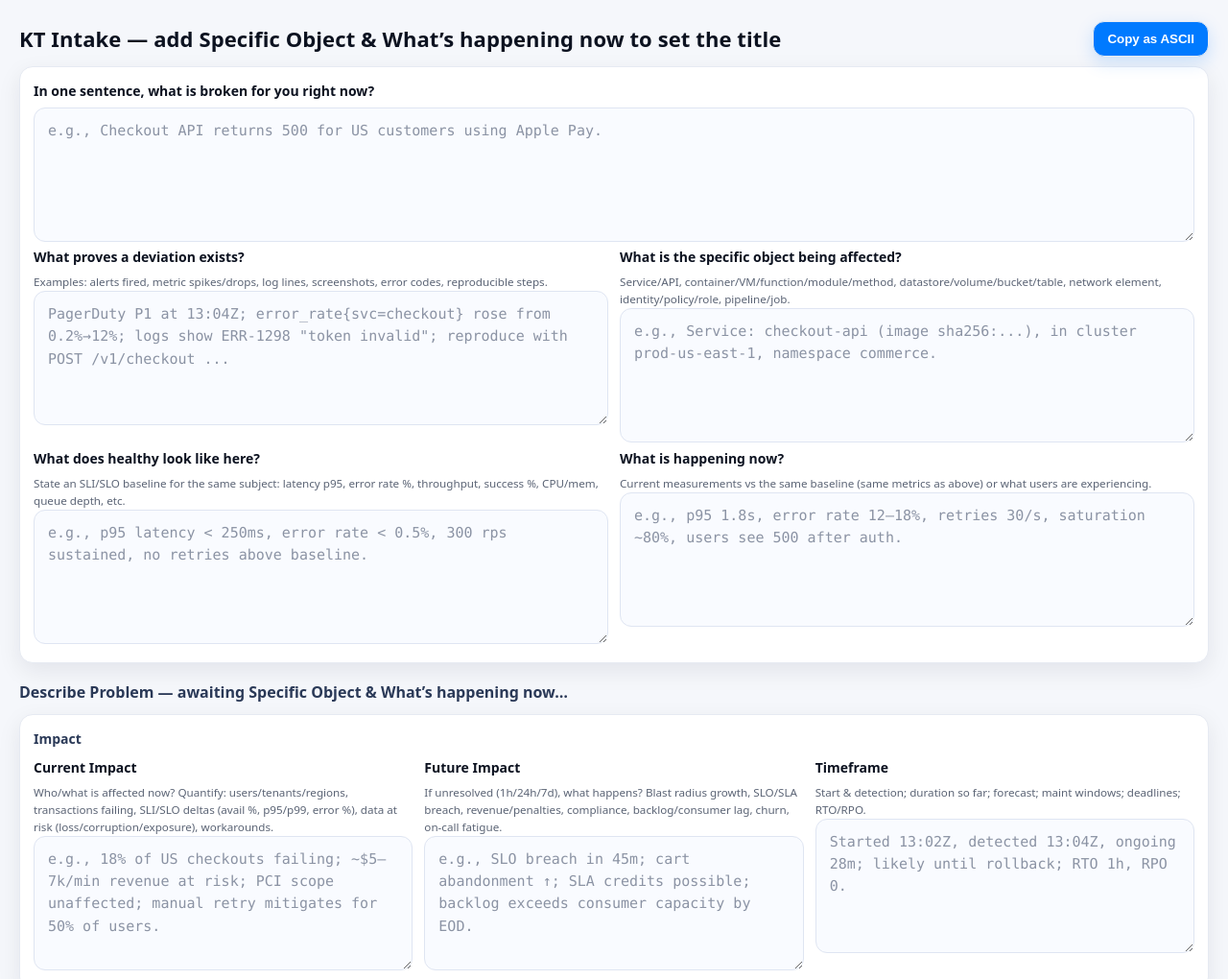
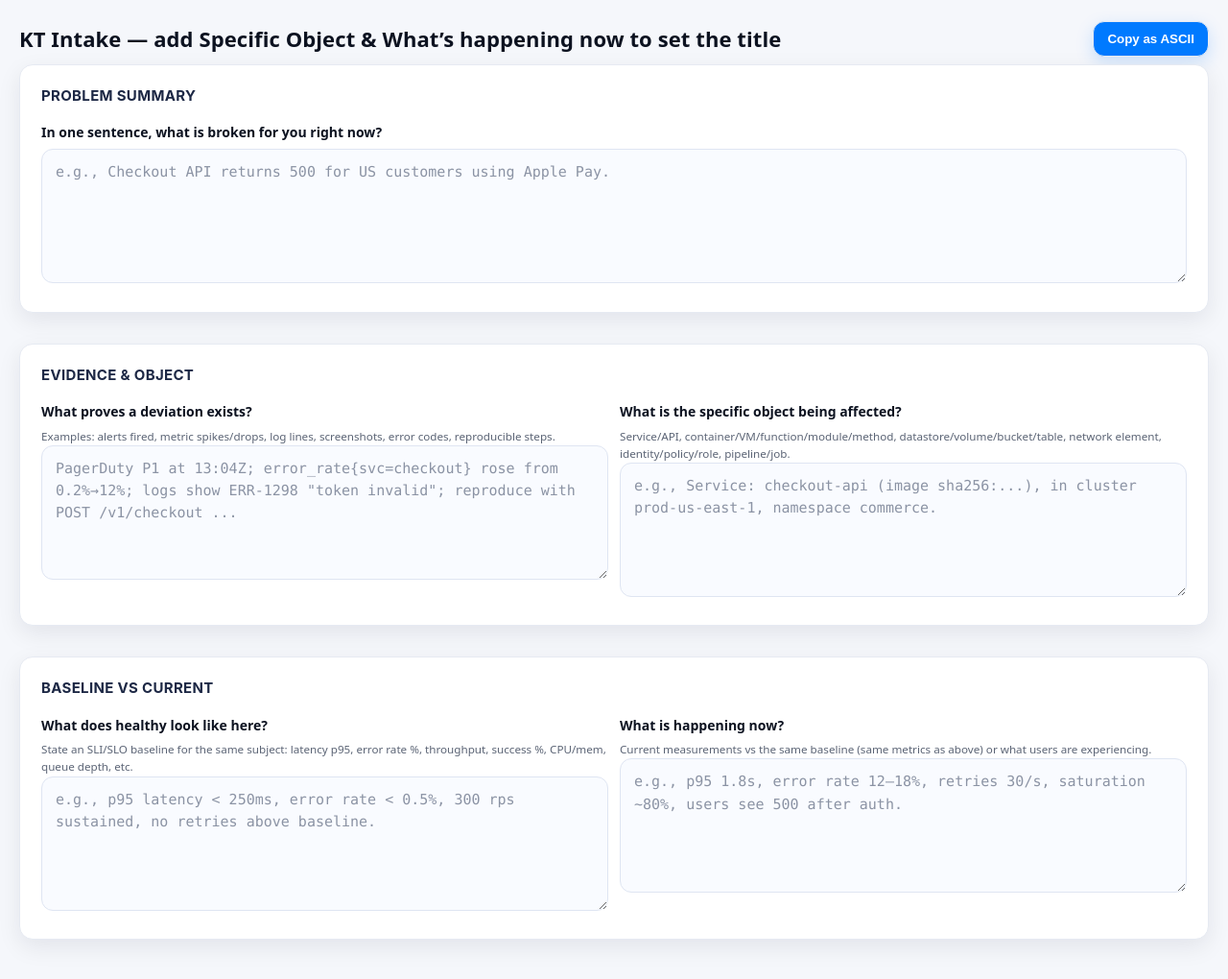
Before and after one commit to MajorIncident/Intake, a plain HTML site: page ktintake.html in a window 1280 px wide. Shown: the top 1020 px of the page at 96% size. Drawn offline with Linux system fonts and the light colour scheme.

Commit message:
Refine preface cards layout

```diff
--- a/ktintake.html
+++ b/ktintake.html
@@ -67,8 +67,14 @@ Anchors present:
 
   .card{
     background:var(--panel); border:1px solid var(--line); border-radius:var(--radius); box-shadow:var(--shadow);
-    padding:14px; margin:10px 0 18px;
+    padding:20px 22px 24px; margin:0 0 32px;
   }
+  .card h3{
+    margin:0 0 16px;
+    font-family:"SF Pro Display","SF Pro Text",-apple-system,system-ui,ui-sans-serif;
+    font-size:15px; font-weight:700; letter-spacing:.32px; text-transform:uppercase; color:#1d2845;
+  }
+  .preface-stack{display:flex; flex-direction:column;}
   .grid{ display:grid; gap:12px; }
   .grid.cols-2{ grid-template-columns:1fr 1fr; }
   .grid.cols-3{ grid-template-columns:1fr 1fr 1fr; }
@@ -144,14 +150,19 @@ Anchors present:
 
   <div class="wrap">
     <!-- [section:preface] start -->
+    <section class="preface-stack">
       <div class="card">
+        <h3>Problem Summary</h3>
         <div class="grid">
           <div class="field">
             <label for="oneLine">In one sentence, what is broken for you right now?</label>
             <textarea id="oneLine" placeholder="e.g., Checkout API returns 500 for US customers using Apple Pay."></textarea>
           </div>
         </div>
+      </div>
 
+      <div class="card">
+        <h3>Evidence &amp; Object</h3>
         <div class="grid cols-2">
           <div class="field">
             <label for="proof">What proves a deviation exists?</label>
@@ -164,7 +175,10 @@ Anchors present:
             <textarea id="objectPrefill" placeholder="e.g., Service: checkout-api (image sha256:...), in cluster prod-us-east-1, namespace commerce."></textarea>
           </div>
         </div>
+      </div>
 
+      <div class="card">
+        <h3>Baseline vs Current</h3>
         <div class="grid cols-2">
           <div class="field">
             <label id="labelHealthy" for="healthy">What does healthy look like here?</label>
@@ -178,6 +192,7 @@ Anchors present:
           </div>
         </div>
       </div>
+    </section>
     <!-- [section:preface] end -->
 
     <!-- [subtitle] start -->
```
Lines whose indentation alone changed are shown as unchanged.
